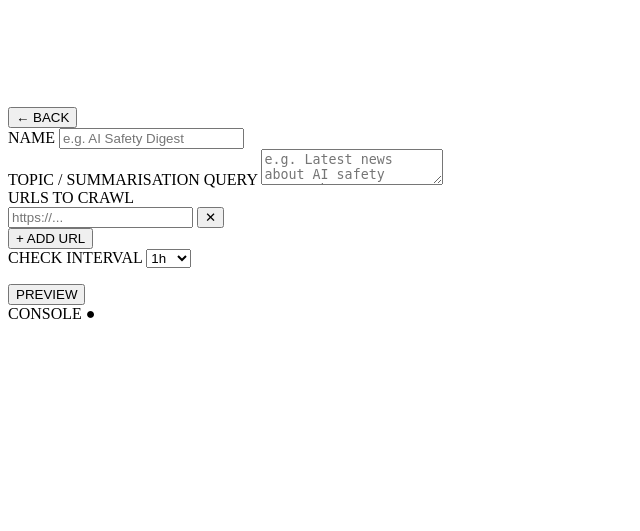
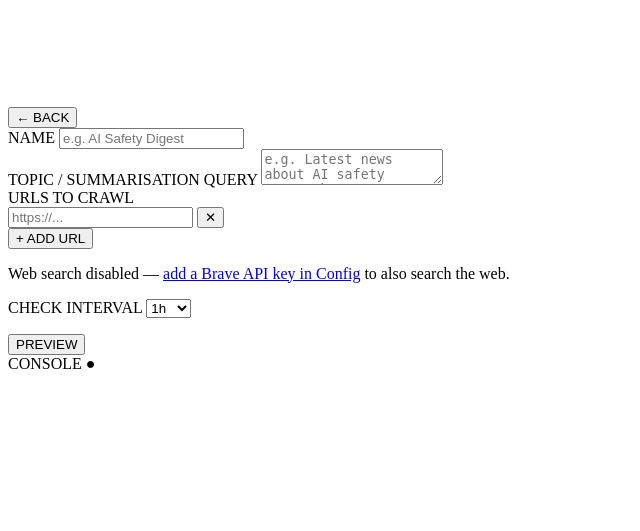
Before and after one commit to juanroldanbrz/signals-app, a FastAPI app: template src/templates/partials/create_modal.html in a window 1280 px wide. Shown: the part 438-969 px from the top of the page, without its empty margins (0-640 px from the left). Before the commit the page ends 757 px from the top, so only its background shows below. Run offline with FastAPI, Linux system fonts and the light colour scheme; the template is opened without the code that fills it, so the values that code supplies are empty; parts of the project's set-up code (start-up, migrations or seed data) failed here and were passed over.

Commit message:
fix: always show Brave Search section in digest form — hint with config link when not set up

```diff
--- a/src/templates/partials/create_modal.html
+++ b/src/templates/partials/create_modal.html
@@ -191,8 +191,8 @@
                 <button type="button" onclick="addUrlRow()"
                   class="text-neon-blue text-xs font-mono hover:text-white transition-colors">+ ADD URL</button>
               </div>
-              {% if brave_enabled %}
               <div>
+                {% if brave_enabled %}
                 <label class="flex items-center gap-3 cursor-pointer">
                   <input type="checkbox" id="d-brave-toggle" onchange="toggleBraveSearch(this.checked)"
                     class="accent-neon-blue w-4 h-4 cursor-pointer" />
@@ -202,8 +202,14 @@
                   <input id="d-brave-query" type="text" placeholder="e.g. AI safety news 2026"
                     class="w-full bg-dark-bg border border-dark-border rounded p-2 text-xs font-mono text-gray-200 focus:outline-none focus:border-neon-blue/50" />
                 </div>
+                {% else %}
+                <p class="text-xs font-mono text-gray-700">
+                  Web search disabled —
+                  <a href="/app/config" class="text-neon-blue hover:underline">add a Brave API key in Config</a>
+                  to also search the web.
+                </p>
+                {% endif %}
               </div>
-              {% endif %}
               <div>
                 <label class="block text-xs text-gray-600 font-mono mb-1">CHECK INTERVAL</label>
                 {% if user.subscription_type == "FREE" %}
```
